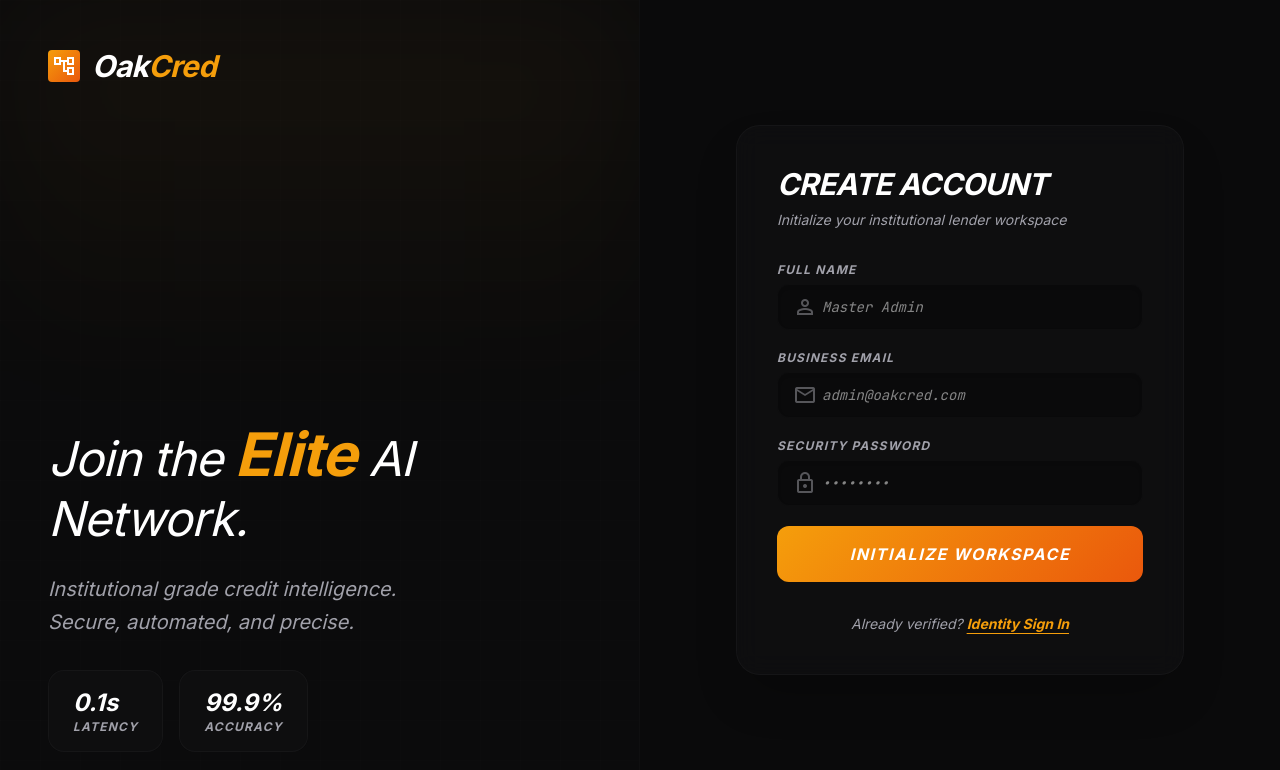
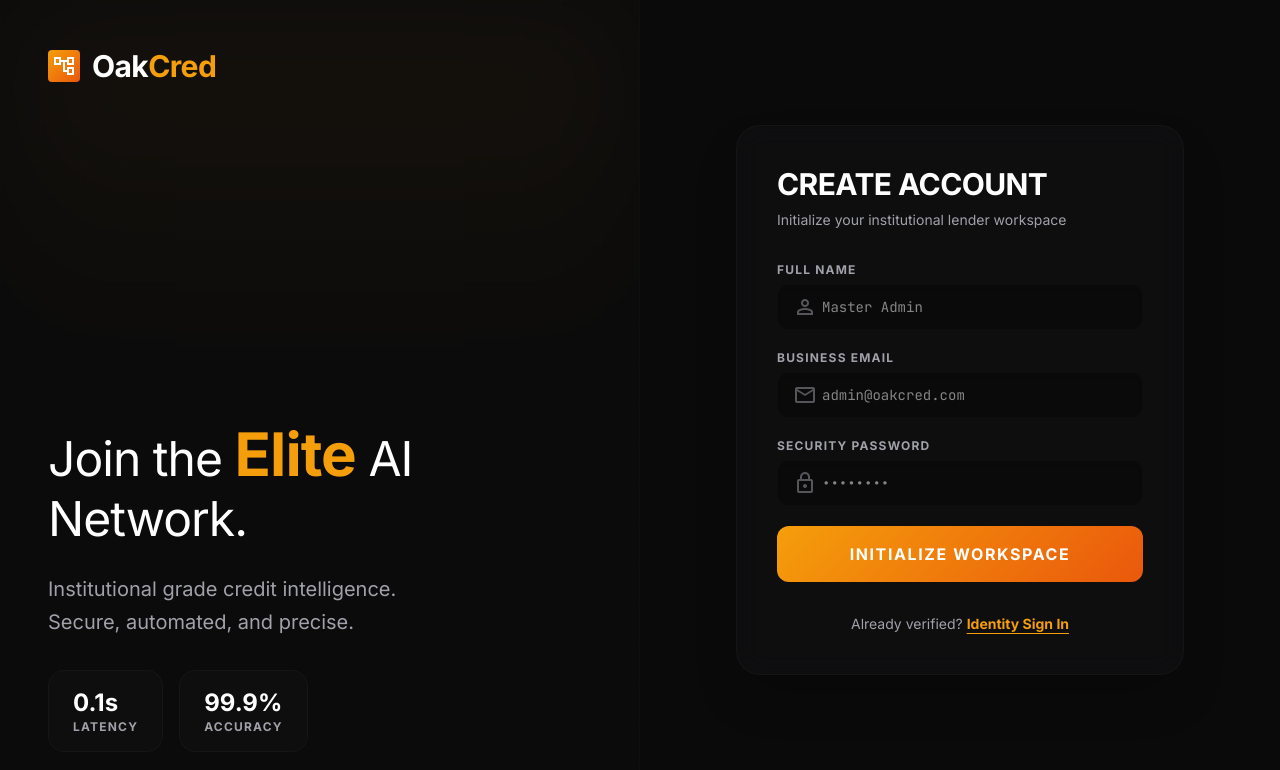
Before and after one commit to singhan14/oakcred-platform, a React (Vite) app in the folder frontend/: page /signup in a window 1280 px wide. Shown: the top 770 px of the page. Built offline with nearby package versions, Linux system fonts and the light colour scheme; no server answers.

Commit message:
Final design polish: remove italics and restore bold aesthetic

```diff
--- a/frontend/src/pages/Signup.jsx
+++ b/frontend/src/pages/Signup.jsx
@@ -46,11 +46,11 @@ export default function Signup() {
           <div className="w-20 h-20 rounded-full bg-primary/10 flex items-center justify-center mx-auto mb-8 border border-primary/20">
             <span className="material-symbols-outlined text-primary text-4xl">mail</span>
           </div>
-          <h2 className="text-3xl font-display font-bold text-white mb-4 italic uppercase tracking-tighter">Check your email</h2>
-          <p className="text-text-muted text-lg leading-relaxed mb-10 italic">
+          <h2 className="text-3xl font-display font-bold text-white mb-4 uppercase tracking-tighter">Check your email</h2>
+          <p className="text-text-muted text-lg leading-relaxed mb-10">
             Verification link sent to <span className="text-primary font-mono font-bold tracking-tight underline underline-offset-4">{email}</span>
           </p>
-          <Link to="/login" className="px-10 py-4 bg-gradient-primary rounded-xl text-white font-bold hover-glow transition-all uppercase italic tracking-widest">Back to Login</Link>
+          <Link to="/login" className="px-10 py-4 bg-gradient-primary rounded-xl text-white font-bold hover-glow transition-all uppercase tracking-widest">Back to Login</Link>
         </div>
       </main>
     );
@@ -65,22 +65,22 @@ export default function Signup() {
 
         <div className="relative z-10 flex items-center gap-3">
           <div className="w-8 h-8 rounded bg-gradient-primary flex items-center justify-center shadow-glow">
-            <span className="material-symbols-outlined text-white text-xl uppercase italic">account_tree</span>
+            <span className="material-symbols-outlined text-white text-xl uppercase">account_tree</span>
           </div>
-          <h1 className="font-display text-3xl font-bold tracking-tight text-white italic">Oak<span className="text-primary">Cred</span></h1>
+          <h1 className="font-display text-3xl font-bold tracking-tight text-white">Oak<span className="text-primary">Cred</span></h1>
         </div>
 
         <div className="relative z-10">
-          <h2 className="text-5xl font-display font-light text-white mb-6 leading-tight italic">Join the <span className="font-bold text-primary italic text-6xl">Elite</span> AI Network.</h2>
-          <p className="text-text-muted text-xl mb-8 max-w-sm italic leading-relaxed">Institutional grade credit intelligence. Secure, automated, and precise.</p>
+          <h2 className="text-5xl font-display font-light text-white mb-6 leading-tight">Join the <span className="font-bold text-primary text-6xl">Elite</span> AI Network.</h2>
+          <p className="text-text-muted text-xl mb-8 max-w-sm leading-relaxed">Institutional grade credit intelligence. Secure, automated, and precise.</p>
           <div className="flex gap-4">
              <div className="glass-panel px-6 py-4 rounded-2xl border border-white/5 backdrop-blur-md">
-                <p className="text-2xl font-bold text-white italic">0.1s</p>
-                <p className="text-xs text-text-muted uppercase tracking-widest italic font-bold">Latency</p>
+                <p className="text-2xl font-bold text-white">0.1s</p>
+                <p className="text-xs text-text-muted uppercase tracking-widest font-bold">Latency</p>
              </div>
              <div className="glass-panel px-6 py-4 rounded-2xl border border-white/5 backdrop-blur-md">
-                <p className="text-2xl font-bold text-white italic">99.9%</p>
-                <p className="text-xs text-text-muted uppercase tracking-widest italic font-bold">Accuracy</p>
+                <p className="text-2xl font-bold text-white">99.9%</p>
+                <p className="text-xs text-text-muted uppercase tracking-widest font-bold">Accuracy</p>
              </div>
           </div>
         </div>
@@ -89,49 +89,49 @@ export default function Signup() {
       <section className="w-full md:w-[50%] p-8 md:p-16 flex flex-col justify-center items-center">
         <div className="w-full max-w-md glass-panel p-10 rounded-3xl border border-border/50 shadow-2xl backdrop-blur-xl">
           <div className="mb-8">
-            <h2 className="font-display text-3xl font-bold text-white mb-2 italic uppercase tracking-tighter shadow-glow">Create Account</h2>
-            <p className="text-text-muted italic text-sm">Initialize your institutional lender workspace</p>
+            <h2 className="font-display text-3xl font-bold text-white mb-2 uppercase tracking-tighter shadow-glow">Create Account</h2>
+            <p className="text-text-muted text-sm">Initialize your institutional lender workspace</p>
           </div>
 
           <form onSubmit={handleSubmit} className="space-y-5" noValidate>
             <div className="space-y-1.5">
-              <label className="block text-xs font-bold text-text-muted uppercase tracking-widest italic">Full Name</label>
+              <label className="block text-xs font-bold text-text-muted uppercase tracking-widest">Full Name</label>
               <div className="relative">
                 <span className="material-symbols-outlined absolute left-4 top-1/2 -translate-y-1/2 text-text-muted/50 text-[18px]">person</span>
                 <input type="text" value={name} onChange={e => setName(e.target.value)}
-                  placeholder="Master Admin" className="w-full pl-11 pr-4 py-3 bg-bg border border-border/50 rounded-xl text-white text-sm outline-none focus:border-primary/50 transition-all font-mono italic shadow-inner" />
+                  placeholder="Master Admin" className="w-full pl-11 pr-4 py-3 bg-bg border border-border/50 rounded-xl text-white text-sm outline-none focus:border-primary/50 transition-all font-mono shadow-inner" />
               </div>
-              {errors.name && <p className="text-error text-xs italic mt-1">{errors.name}</p>}
+              {errors.name && <p className="text-error text-xs mt-1">{errors.name}</p>}
             </div>
 
             <div className="space-y-1.5">
-              <label className="block text-xs font-bold text-text-muted uppercase tracking-widest italic">Business Email</label>
+              <label className="block text-xs font-bold text-text-muted uppercase tracking-widest">Business Email</label>
               <div className="relative">
                 <span className="material-symbols-outlined absolute left-4 top-1/2 -translate-y-1/2 text-text-muted/50 text-[18px]">mail</span>
                 <input type="email" value={email} onChange={e => setEmail(e.target.value)}
-                  placeholder="admin@oakcred.com" className="w-full pl-11 pr-4 py-3 bg-bg border border-border/50 rounded-xl text-white text-sm outline-none focus:border-primary/50 transition-all font-mono italic shadow-inner" />
+                  placeholder="admin@oakcred.com" className="w-full pl-11 pr-4 py-3 bg-bg border border-border/50 rounded-xl text-white text-sm outline-none focus:border-primary/50 transition-all font-mono shadow-inner" />
               </div>
-              {errors.email && <p className="text-error text-xs italic mt-1">{errors.email}</p>}
+              {errors.email && <p className="text-error text-xs mt-1">{errors.email}</p>}
             </div>
 
             <div className="space-y-1.5">
-              <label className="block text-xs font-bold text-text-muted uppercase tracking-widest italic">Security Password</label>
+              <label className="block text-xs font-bold text-text-muted uppercase tracking-widest">Security Password</label>
               <div className="relative">
                 <span className="material-symbols-outlined absolute left-4 top-1/2 -translate-y-1/2 text-text-muted/50 text-[18px]">lock</span>
                 <input type="password" value={password} onChange={e => setPassword(e.target.value)}
-                  placeholder="••••••••" className="w-full pl-11 pr-4 py-3 bg-bg border border-border/50 rounded-xl text-white text-sm outline-none focus:border-primary/50 transition-all font-mono italic shadow-inner" />
+                  placeholder="••••••••" className="w-full pl-11 pr-4 py-3 bg-bg border border-border/50 rounded-xl text-white text-sm outline-none focus:border-primary/50 transition-all font-mono shadow-inner" />
               </div>
-              {errors.password && <p className="text-error text-xs italic mt-1">{errors.password}</p>}
+              {errors.password && <p className="text-error text-xs mt-1">{errors.password}</p>}
             </div>
 
-            {errors.form && <div className="p-3 bg-error/10 border border-error/50 rounded-xl text-error text-xs italic text-center">{errors.form}</div>}
+            {errors.form && <div className="p-3 bg-error/10 border border-error/50 rounded-xl text-error text-xs text-center">{errors.form}</div>}
 
-            <button type="submit" disabled={isLoading} className="w-full bg-gradient-primary text-white font-bold py-4 rounded-xl hover-glow transition-all uppercase tracking-widest italic disabled:opacity-50">
+            <button type="submit" disabled={isLoading} className="w-full bg-gradient-primary text-white font-bold py-4 rounded-xl hover-glow transition-all uppercase tracking-widest disabled:opacity-50">
               {isLoading ? 'Creating Gateway...' : 'Initialize Workspace'}
             </button>
           </form>
 
-          <footer className="mt-8 text-center text-sm text-text-muted italic">
+          <footer className="mt-8 text-center text-sm text-text-muted">
             Already verified? <Link to="/login" className="text-primary font-bold hover:text-white transition-colors underline underline-offset-4">Identity Sign In</Link>
           </footer>
         </div>
```
Also changed, not shown: frontend/src/pages/Login.jsx (+25 -25 lines).
